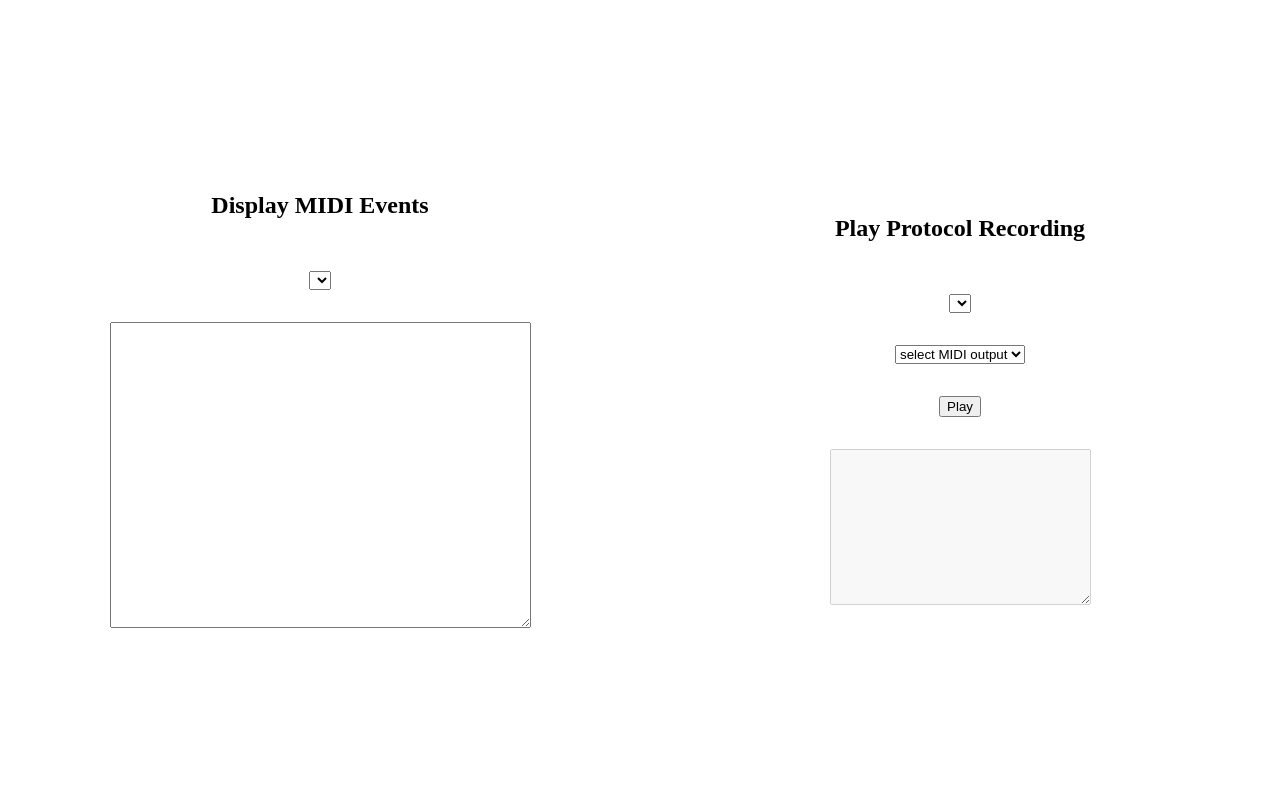
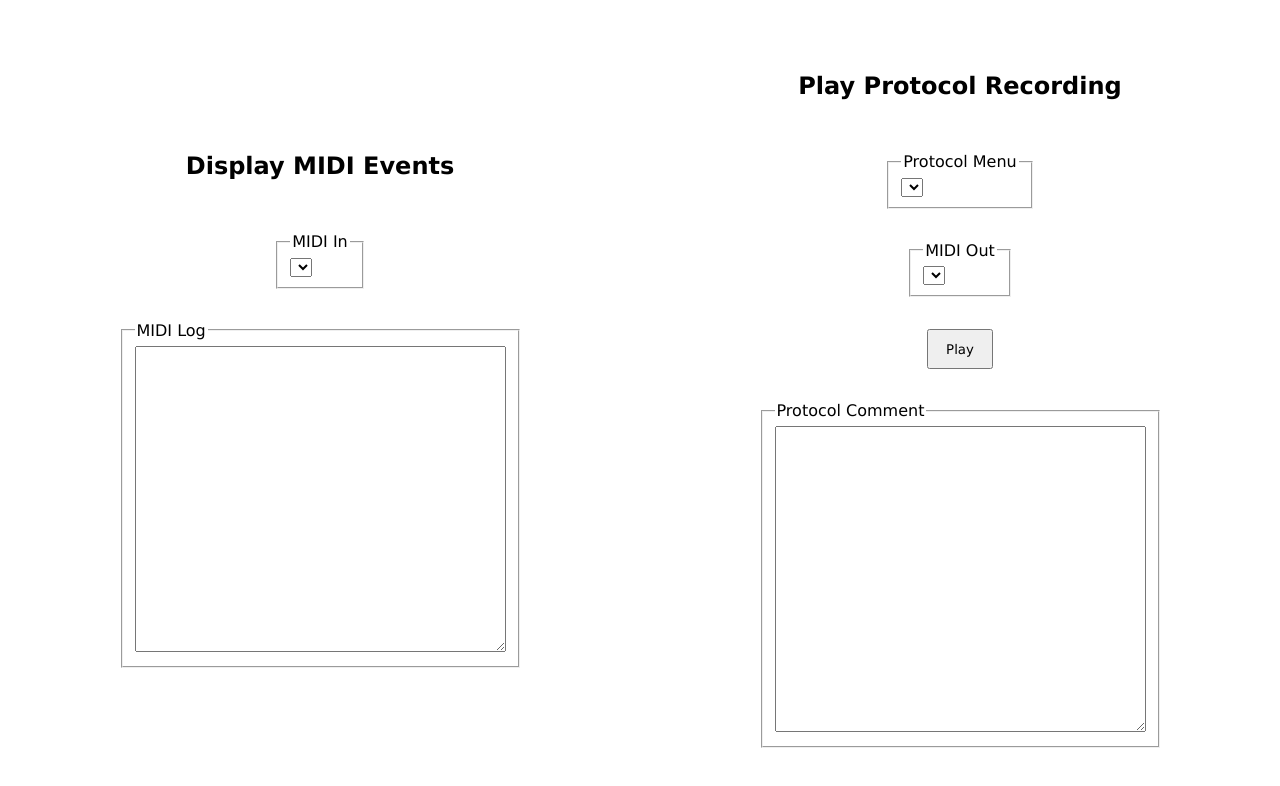
Before and after one commit to spirio-sessions/grammar-music, a website: page static/debug-midi.html in a window 1280 px wide. Drawn offline with Linux system fonts and the light colour scheme.

Commit message:
minor improvements
- added npm dependency installing to dockerfile
- added docker build & run script
- added favicon to both pages
- added fieldsets with legends to debug-midi
- reworked styling of debug-midi

```diff
--- a/static/debug-midi.html
+++ b/static/debug-midi.html
@@ -4,13 +4,22 @@
   <meta charset="UTF-8">
   <meta http-equiv="X-UA-Compatible" content="IE=edge">
   <meta name="viewport" content="width=device-width, initial-scale=1.0">
-  <title>MIDI Debugger</title>
+
   <style>
+    * {
+      font-family:'Lucida Sans', 'Lucida Sans Regular', 'Lucida Grande', 'Lucida Sans Unicode', Geneva, Verdana, sans-serif;
+    }
+
     html,
     body {
       height: 100%;
       width: 100%;
       margin: 0;
+    }
+
+    button {
+      width: 5em;
+      height: 3em;
     }
 
     .left {
@@ -36,6 +45,7 @@
       cursor: pointer;
     }
   </style>
+
   <script>
     let midiAccess
 
@@ -48,13 +58,26 @@
       return defaultOption
     }
   </script>
+
+  <link rel="shortcut icon" href="favicon.jpg" type="image/jpeg">
+  <title>MIDI Debugger</title>
+
 </head>
 <body>
 
   <div class="left panel">
     <h2>Display MIDI Events</h2>
-    <select class="pointer" id="midi-input-select"></select>
-    <textarea id="midi-log" cols="50" rows="20" readonly></textarea>
+
+    <fieldset>
+      <legend>MIDI In</legend>
+      <select class="pointer" id="midi-input-select"></select>
+    </fieldset>
+
+    <fieldset>
+      <legend>MIDI Log</legend>
+      <textarea id="midi-log" cols="50" rows="20" readonly></textarea>
+    </fieldset>
+
     <script type="module">
       midiAccess = await navigator.requestMIDIAccess()
       const midiInputSelect = document.getElementById('midi-input-select')
@@ -96,13 +119,26 @@
   </div>
 
   <div class="right panel">
+
     <h2>Play Protocol Recording</h2>
-    <select class="pointer" id="protocol-select"></select>
-    <select class="pointer" id="midi-output-select">
-      <option value="">select MIDI output</option>
-    </select>
+
+    <fieldset>
+      <legend>Protocol Menu</legend>
+      <select class="pointer" id="protocol-select"></select>
+    </fieldset>
+
+    <fieldset>
+      <legend>MIDI Out</legend>
+      <select class="pointer" id="midi-output-select"></select>
+    </fieldset>
+
     <button id="play-stop-button" class="pointer">Play</button>
-    <textarea id="protocol-comment" cols="30" rows="10" disabled></textarea>
+
+    <fieldset>
+      <legend>Protocol Comment</legend>
+      <textarea id="protocol-comment" cols="50" rows="20" readonly></textarea>
+    </fieldset>
+
     <script type="module">
       import { transfer } from './util/midi-handling.js'
 
```
Also changed, not shown: static/index.html (+1 -0 lines), static/favicon.jpg (added), 2 other files.
